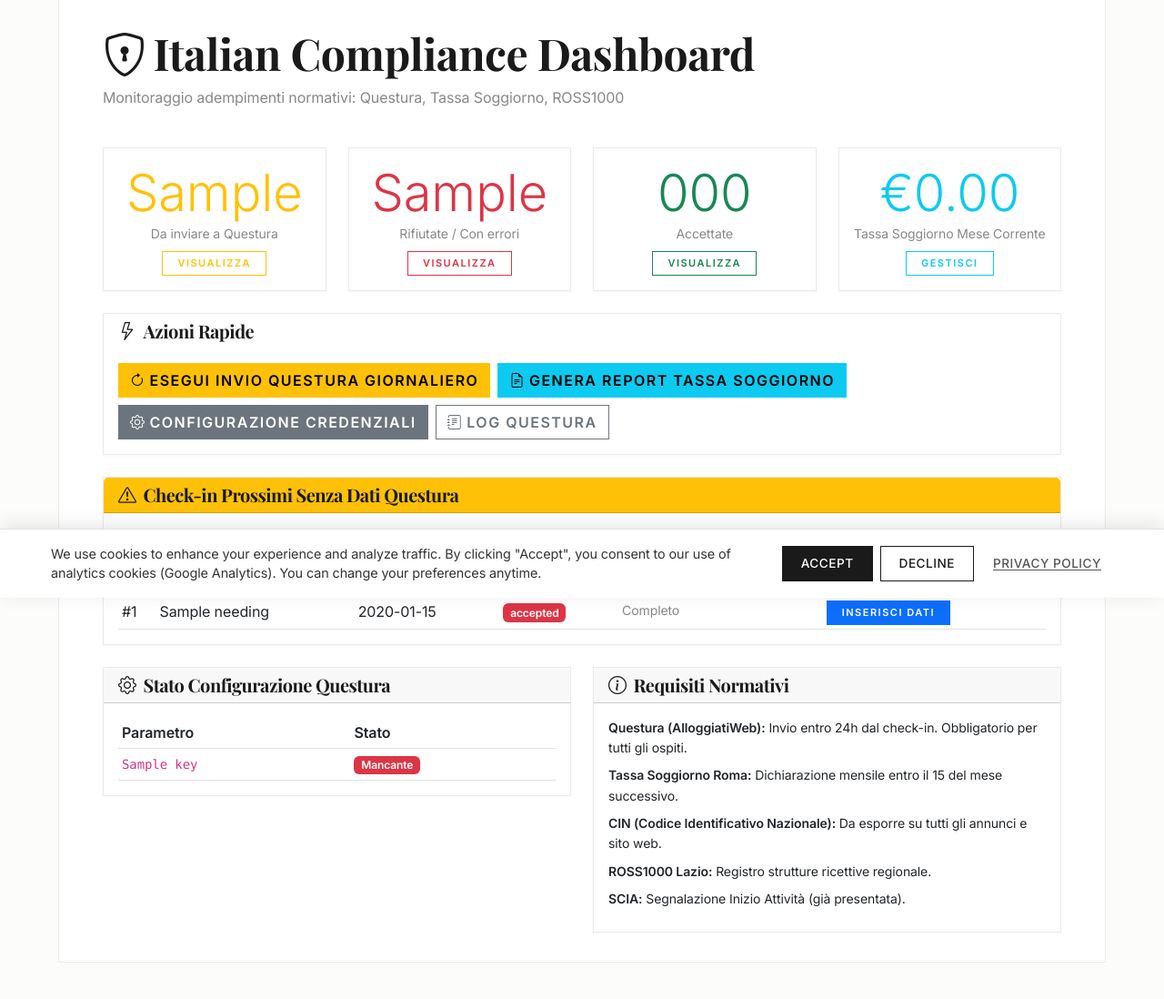
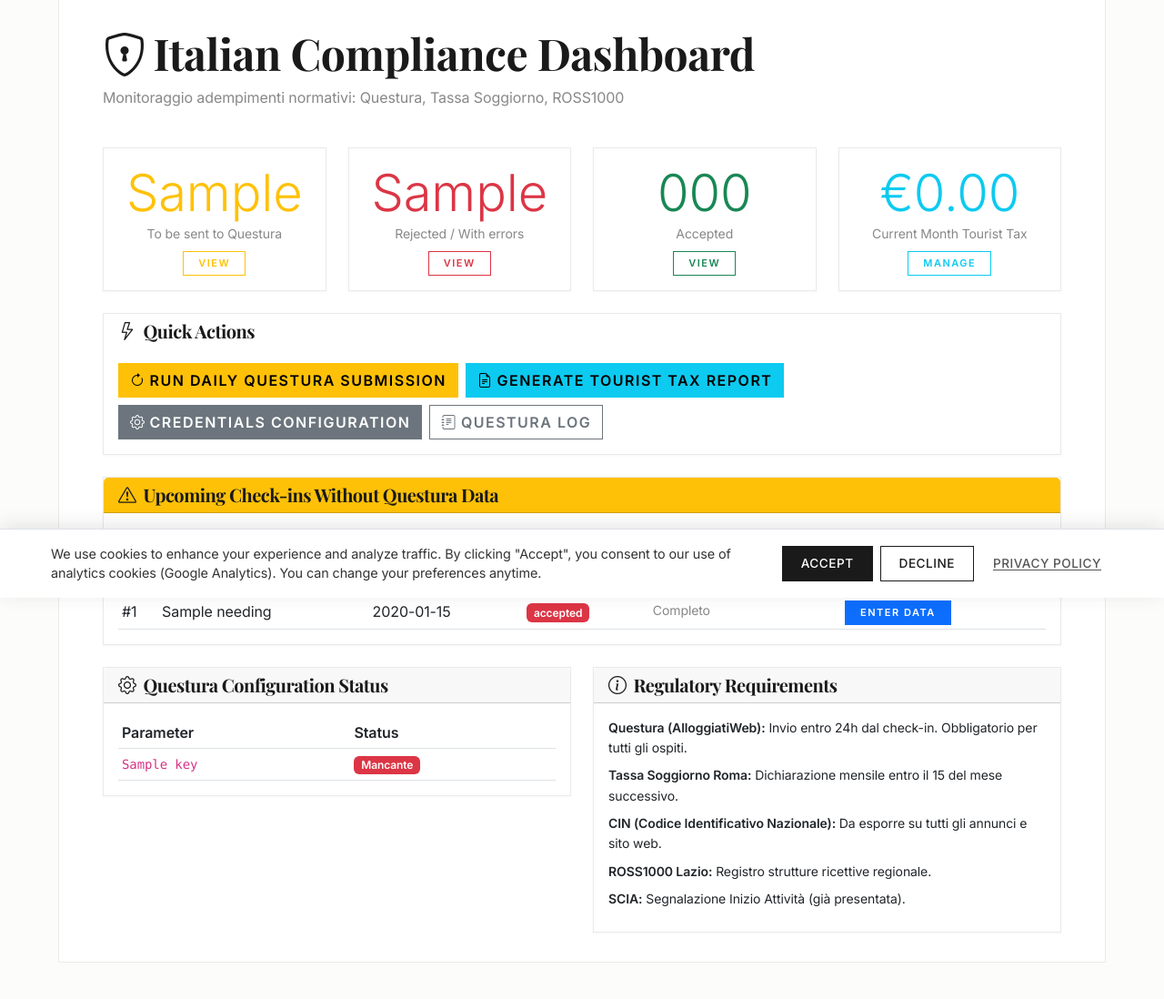
Before and after one commit to NegriLuca/apt-website, a Python web app: template app/templates/admin_compliance.html in a window 1280 px wide. Shown: the part 143-1241 px from the top of the page at 91% size. Run offline with Jinja, Linux system fonts and the light colour scheme; the template is opened without the code that fills it: most values are stand-ins (such as "Sample title", 1, 10 or a date in 2020); some libraries are stand-ins or nearby versions; some web fonts are replaced.

Commit message:
Fixed admin compliance

```diff
--- a/app/templates/admin_compliance.html
+++ b/app/templates/admin_compliance.html
@@ -16,8 +16,8 @@
             <div class="card border-0 shadow-sm h-100">
                 <div class="card-body text-center">
                     <div class="display-4 text-warning">{{ questura_pending }}</div>
-                    <div class="text-muted small">{{ _('Da inviare a Questura') }}</div>
-                    <a href="{{ url_for('compliance.questura_list', status='pending') }}" class="btn btn-sm btn-outline-warning mt-2">{{ _('Visualizza') }}</a>
+                    <div class="text-muted small">{{ _('To be sent to Questura') }}</div>
+                    <a href="{{ url_for('routes.questura_list', status='pending') }}" class="btn btn-sm btn-outline-warning mt-2">{{ _('View') }}</a>
                 </div>
             </div>
         </div>
@@ -25,8 +25,8 @@
             <div class="card border-0 shadow-sm h-100">
                 <div class="card-body text-center">
                     <div class="display-4 text-danger">{{ questura_rejected }}</div>
-                    <div class="text-muted small">{{ _('Rifiutate / Con errori') }}</div>
-                    <a href="{{ url_for('compliance.questura_list', status='rejected') }}" class="btn btn-sm btn-outline-danger mt-2">{{ _('Visualizza') }}</a>
+                    <div class="text-muted small">{{ _('Rejected / With errors') }}</div>
+                    <a href="{{ url_for('routes.questura_list', status='rejected') }}" class="btn btn-sm btn-outline-danger mt-2">{{ _('View') }}</a>
                 </div>
             </div>
         </div>
@@ -34,8 +34,8 @@
             <div class="card border-0 shadow-sm h-100">
                 <div class="card-body text-center">
                     <div class="display-4 text-success">{{ questura_accepted }}</div>
-                    <div class="text-muted small">{{ _('Accettate') }}</div>
-                    <a href="{{ url_for('compliance.questura_list', status='accepted') }}" class="btn btn-sm btn-outline-success mt-2">{{ _('Visualizza') }}</a>
+                    <div class="text-muted small">{{ _('Accepted') }}</div>
+                    <a href="{{ url_for('routes.questura_list', status='accepted') }}" class="btn btn-sm btn-outline-success mt-2">{{ _('View') }}</a>
                 </div>
             </div>
         </div>
@@ -43,8 +43,8 @@
             <div class="card border-0 shadow-sm h-100">
                 <div class="card-body text-center">
                     <div class="display-4 text-info">€{{ "%.2f"|format(current_month_tax) }}</div>
-                    <div class="text-muted small">{{ _('Tassa Soggiorno Mese Corrente') }}</div>
-                    <a href="{{ url_for('compliance.tourist_tax') }}" class="btn btn-sm btn-outline-info mt-2">{{ _('Gestisci') }}</a>
+                    <div class="text-muted small">{{ _('Current Month Tourist Tax') }}</div>
+                    <a href="{{ url_for('routes.tourist_tax') }}" class="btn btn-sm btn-outline-info mt-2">{{ _('Manage') }}</a>
                 </div>
             </div>
         </div>
@@ -55,25 +55,25 @@
         <div class="col-12">
             <div class="card border-0 shadow-sm">
                 <div class="card-header bg-transparent border-0">
-                    <h5 class="mb-0"><i class="bi bi-lightning me-2"></i>{{ _('Azioni Rapide') }}</h5>
+                    <h5 class="mb-0"><i class="bi bi-lightning me-2"></i>{{ _('Quick Actions') }}</h5>
                 </div>
                 <div class="card-body">
                     <div class="d-flex flex-wrap gap-2">
-                        <form method="POST" action="{{ url_for('compliance.questura_run_daily') }}">
+                        <form method="POST" action="{{ url_for('routes.questura_run_daily') }}">
                             <button type="submit" class="btn btn-warning">
-                                <i class="bi bi-arrow-clockwise me-1"></i>{{ _('Esegui Invio Questura Giornaliero') }}
+                                <i class="bi bi-arrow-clockwise me-1"></i>{{ _('Run Daily Questura Submission') }}
                             </button>
                         </form>
-                        <form method="POST" action="{{ url_for('compliance.tourist_tax_generate') }}">
+                        <form method="POST" action="{{ url_for('routes.tourist_tax_generate') }}">
                             <button type="submit" class="btn btn-info">
-                                <i class="bi bi-file-earmark-text me-1"></i>{{ _('Genera Report Tassa Soggiorno') }}
+                                <i class="bi bi-file-earmark-text me-1"></i>{{ _('Generate Tourist Tax Report') }}
                             </button>
                         </form>
-                        <a href="{{ url_for('compliance.config') }}" class="btn btn-secondary">
-                            <i class="bi bi-gear me-1"></i>{{ _('Configurazione Credenziali') }}
+                        <a href="{{ url_for('routes.compliance_config') }}" class="btn btn-secondary">
+                            <i class="bi bi-gear me-1"></i>{{ _('Credentials Configuration') }}
                         </a>
-                        <a href="{{ url_for('compliance.questura_logs') }}" class="btn btn-outline-secondary">
-                            <i class="bi bi-journal-text me-1"></i>{{ _('Log Questura') }}
+                        <a href="{{ url_for('routes.questura_logs') }}" class="btn btn-outline-secondary">
+                            <i class="bi bi-journal-text me-1"></i>{{ _('Questura Log') }}
                         </a>
                     </div>
                 </div>
@@ -87,7 +87,7 @@
         <div class="col-12">
             <div class="card border-warning shadow-sm">
                 <div class="card-header bg-warning text-dark">
-                    <h5 class="mb-0"><i class="bi bi-exclamation-triangle me-2"></i>{{ _('Check-in Prossimi Senza Dati Questura') }}</h5>
+                    <h5 class="mb-0"><i class="bi bi-exclamation-triangle me-2"></i>{{ _('Upcoming Check-ins Without Questura Data') }}</h5>
                 </div>
                 <div class="card-body">
                     <p class="text-muted small">Le seguenti prenotazioni fanno check-in nei prossimi 7 giorni ma mancano dati per Questura:</p>
@@ -96,11 +96,11 @@
                             <thead>
                                 <tr>
                                     <th>#</th>
-                                    <th>{{ _('Ospite') }}</th>
+                                    <th>{{ _('Guest') }}</th>
                                     <th>{{ _('Check-in') }}</th>
-                                    <th>{{ _('Stato') }}</th>
-                                    <th>{{ _('Campi Mancanti') }}</th>
-                                    <th>{{ _('Azione') }}</th>
+                                    <th>{{ _('Status') }}</th>
+                                    <th>{{ _('Missing Fields') }}</th>
+                                    <th>{{ _('Action') }}</th>
                                 </tr>
                             </thead>
                             <tbody>
@@ -112,7 +112,7 @@
                                     <td><span class="badge bg-{{ 'warning' if r.questura_status in [None, 'pending'] else 'danger' }}">{{ r.questura_status or 'da inviare' }}</span></td>
                                     <td class="text-muted small">{{ r.questura_ready() and 'Completo' or 'Dati ospite mancanti' }}</td>
                                     <td>
-                                        <a href="{{ url_for('compliance.guest_checkin', reservation_id=r.id) }}" class="btn btn-sm btn-primary">{{ _('Inserisci Dati') }}</a>
+                                        <a href="{{ url_for('routes.admin_guest_data', reservation_id=r.id) }}" class="btn btn-sm btn-primary">{{ _('Enter Data') }}</a>
                                     </td>
                                 </tr>
                                 {% endfor %}
@@ -130,13 +130,13 @@
         <div class="col-md-6">
             <div class="card border-0 shadow-sm">
                 <div class="card-header">
-                    <h5 class="mb-0"><i class="bi bi-gear me-2"></i>{{ _('Stato Configurazione Questura') }}</h5>
+                    <h5 class="mb-0"><i class="bi bi-gear me-2"></i>{{ _('Questura Configuration Status') }}</h5>
                 </div>
                 <div class="card-body">
                     <div class="table-responsive">
                         <table class="table table-sm mb-0">
                             <thead>
-                                <tr><th>{{ _('Parametro') }}</th><th>{{ _('Stato') }}</th></tr>
+                                <tr><th>{{ _('Parameter') }}</th><th>{{ _('Status') }}</th></tr>
                             </thead>
                             <tbody>
                                 {% for key, configured in config_status.items() %}
@@ -160,7 +160,7 @@
         <div class="col-md-6">
             <div class="card border-0 shadow-sm">
                 <div class="card-header">
-                    <h5 class="mb-0"><i class="bi bi-info-circle me-2"></i>{{ _('Requisiti Normativi') }}</h5>
+                    <h5 class="mb-0"><i class="bi bi-info-circle me-2"></i>{{ _('Regulatory Requirements') }}</h5>
                 </div>
                 <div class="card-body">
                     <ul class="list-unstyled small mb-0">
--- a/app/templates/admin_compliance_config.html
+++ b/app/templates/admin_compliance_config.html
@@ -8,7 +8,7 @@
             <div class="d-flex justify-content-between align-items-center">
                 <h1 class="page-title mb-0"><i class="bi bi-gear me-2"></i>{{ _('Configurazione Credenziali Compliance') }}</h1>
                 <a href="{{ url_for('compliance.dashboard') }}" class="btn btn-outline-secondary">
-                    <i class="bi bi-arrow-left me-1"></i>{{ _('Torna alla Dashboard') }}
+                    <i class="bi bi-arrow-left me-1"></i>{{ _('Back to Dashboard') }}
                 </a>
             </div>
         </div>
@@ -31,7 +31,7 @@
                                 <div class="form-text">{{ _('URL del servizio SOAP. Usa versione test per sviluppo.') }}</div>
                             </div>
                             <div class="col-md-6">
-                                <label class="form-label">{{ _('Protocollo Questura') }}</label>
+                                <label class="form-label">{{ _('Questura Protocol') }}</label>
                                 <input type="text" class="form-control" name="questura_protocol_number"
                                     value="{{ ComplianceConfig.get('questura_protocol_number', '') }}" required
                                     placeholder="Es: RM123456">
@@ -177,7 +177,7 @@ export COMPLIANCE_ENCRYPTION_KEY="your-32-byte-base64-key-here"
                     <div class="table-responsive">
                         <table class="table table-sm">
                             <thead>
-                                <tr><th>{{ _('Chiave') }}</th><th>{{ _('Stato') }}</th><th>{{ _('Descrizione') }}</th><th>{{ _('Ultimo Aggiornamento') }}</th></tr>
+                                <tr><th>{{ _('Chiave') }}</th><th>{{ _('Status') }}</th><th>{{ _('Descrizione') }}</th><th>{{ _('Ultimo Aggiornamento') }}</th></tr>
                             </thead>
                             <tbody>
                                 {% for c in configs %}
--- a/app/templates/admin_header.html
+++ b/app/templates/admin_header.html
@@ -19,6 +19,12 @@
                 </a>
             </li>
             <li class="nav-item">
+                <a class="nav-link text-uppercase small fw-semibold {% if request.endpoint == 'routes.compliance_dashboard' %}active text-dark border-dark{% else %}text-muted{% endif %}"
+                   href="{{ url_for('routes.compliance_dashboard') }}" style="border-radius: var(--radius-none) !important; border-width: 0 0 2px 0 !important;">
+                    <i class="bi bi-shield-lock me-1"></i> {{ _('Compliance') }}
+                </a>
+            </li>
+            <li class="nav-item">
                 <a class="nav-link text-uppercase small fw-semibold {% if request.endpoint == 'routes.admin_testimonials' %}active text-dark border-dark{% else %}text-muted{% endif %}"
                    href="{{ url_for('routes.admin_testimonials') }}" style="border-radius: var(--radius-none) !important; border-width: 0 0 2px 0 !important;">
                     <i class="bi bi-star me-1"></i> {{ _('Testimonials') }}
--- a/app/templates/admin_questura_logs.html
+++ b/app/templates/admin_questura_logs.html
@@ -8,7 +8,7 @@
             <div class="d-flex justify-content-between align-items-center">
                 <h1 class="page-title mb-0"><i class="bi bi-journal-text me-2"></i>{{ _('Log Invii Questura') }}</h1>
                 <a href="{{ url_for('compliance.dashboard') }}" class="btn btn-outline-secondary">
-                    <i class="bi bi-arrow-left me-1"></i>{{ _('Torna alla Dashboard') }}
+                    <i class="bi bi-arrow-left me-1"></i>{{ _('Back to Dashboard') }}
                 </a>
             </div>
         </div>
@@ -24,8 +24,8 @@
                                 <tr>
                                     <th style="width: 50px;">#</th>
                                     <th>{{ _('Prenotazione') }}</th>
-                                    <th>{{ _('Azione') }}</th>
-                                    <th>{{ _('Stato') }}</th>
+                                    <th>{{ _('Action') }}</th>
+                                    <th>{{ _('Status') }}</th>
                                     <th>{{ _('Data') }}</th>
                                     <th>{{ _('Dettagli') }}</th>
                                 </tr>
```
Also changed, not shown: app/templates/admin_pricing.html (+4 -4 lines), app/templates/admin_questura.html (+19 -19 lines), app/templates/admin_tourist_tax.html (+6 -6 lines), instance/app.db.
